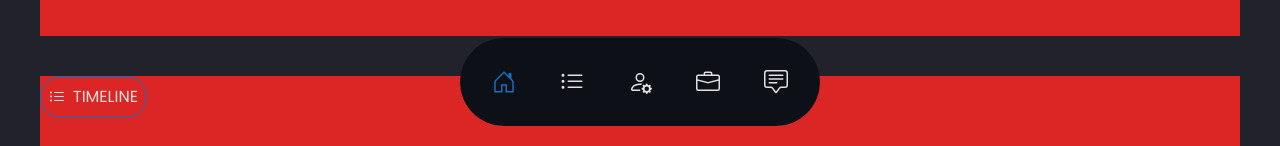
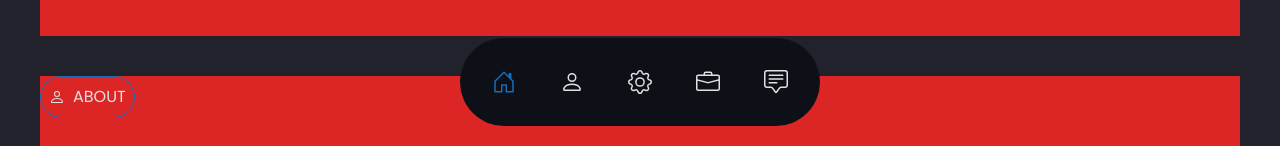
Before and after one commit to arisonfirmino/portfolio, a React (Create React App) app: page / in a window 1280 px wide. Shown: the part 654-800 px from the top of the page. Built offline with nearby package versions, Linux system fonts and the light colour scheme.

Commit message:
chore: Timeline changed to About and icons changed

```diff
--- a/src/components/Content.jsx
+++ b/src/components/Content.jsx
@@ -1,5 +1,5 @@
 import Home from "../pages/Home";
-import Timeline from "../pages/Timeline";
+import About from "../pages/About";
 import Skills from "../pages/Skills";
 import Projects from "../pages/Projects";
 import Contact from "../pages/Contact";
@@ -11,11 +11,8 @@ const Content = () => {
         <Home />
       </div>
 
-      <div
-        id="Timeline"
-        className="mt-10 h-auto w-full bg-red-600 sm:h-[650px]"
-      >
-        <Timeline />
+      <div id="About" className="mt-10 h-auto w-full bg-red-600 sm:h-[650px]">
+        <About />
       </div>
 
       <div id="Skills" className="mt-10 h-auto w-full bg-red-600 sm:h-[650px]">
--- a/src/components/NavBar.jsx
+++ b/src/components/NavBar.jsx
@@ -4,8 +4,8 @@ import { Link } from "react-scroll";
 
 import {
   BsHouseDoor,
-  BsListUl,
-  BsPersonGear,
+  BsPerson,
+  BsGear,
   BsBriefcase,
   BsChatSquareText,
 } from "react-icons/bs";
@@ -13,8 +13,8 @@ import {
 const NavBar = () => {
   const navItems = [
     { id: "Home", icon: <BsHouseDoor /> },
-    { id: "Timeline", icon: <BsListUl /> },
-    { id: "Skills", icon: <BsPersonGear /> },
+    { id: "About", icon: <BsPerson /> },
+    { id: "Skills", icon: <BsGear /> },
     { id: "Projects", icon: <BsBriefcase /> },
     { id: "Contact", icon: <BsChatSquareText /> },
   ];
--- a/src/pages/Timeline.jsx
+++ b/src/pages/About.jsx
@@ -1,17 +1,17 @@
-import { BsListUl } from "react-icons/bs";
+import { BsPerson } from "react-icons/bs";
 
-const Timeline = () => {
+const About = () => {
   return (
     <main>
       <button className="flex cursor-default items-center justify-center gap-2 rounded-full border border-primary-color p-2">
         <span>
-          <BsListUl />
+          <BsPerson />
         </span>
 
-        <span>TIMELINE</span>
+        <span>ABOUT</span>
       </button>
     </main>
   );
 };
 
-export default Timeline;
+export default About;
--- a/src/pages/Skills.jsx
+++ b/src/pages/Skills.jsx
@@ -1,11 +1,11 @@
-import { BsPersonGear } from "react-icons/bs";
+import { BsGear } from "react-icons/bs";
 
 const Skills = () => {
   return (
     <main>
       <button className="flex cursor-default items-center justify-center gap-2 rounded-full border border-primary-color p-2">
         <span>
-          <BsPersonGear />
+          <BsGear />
         </span>
 
         <span>SKILLS</span>
```
